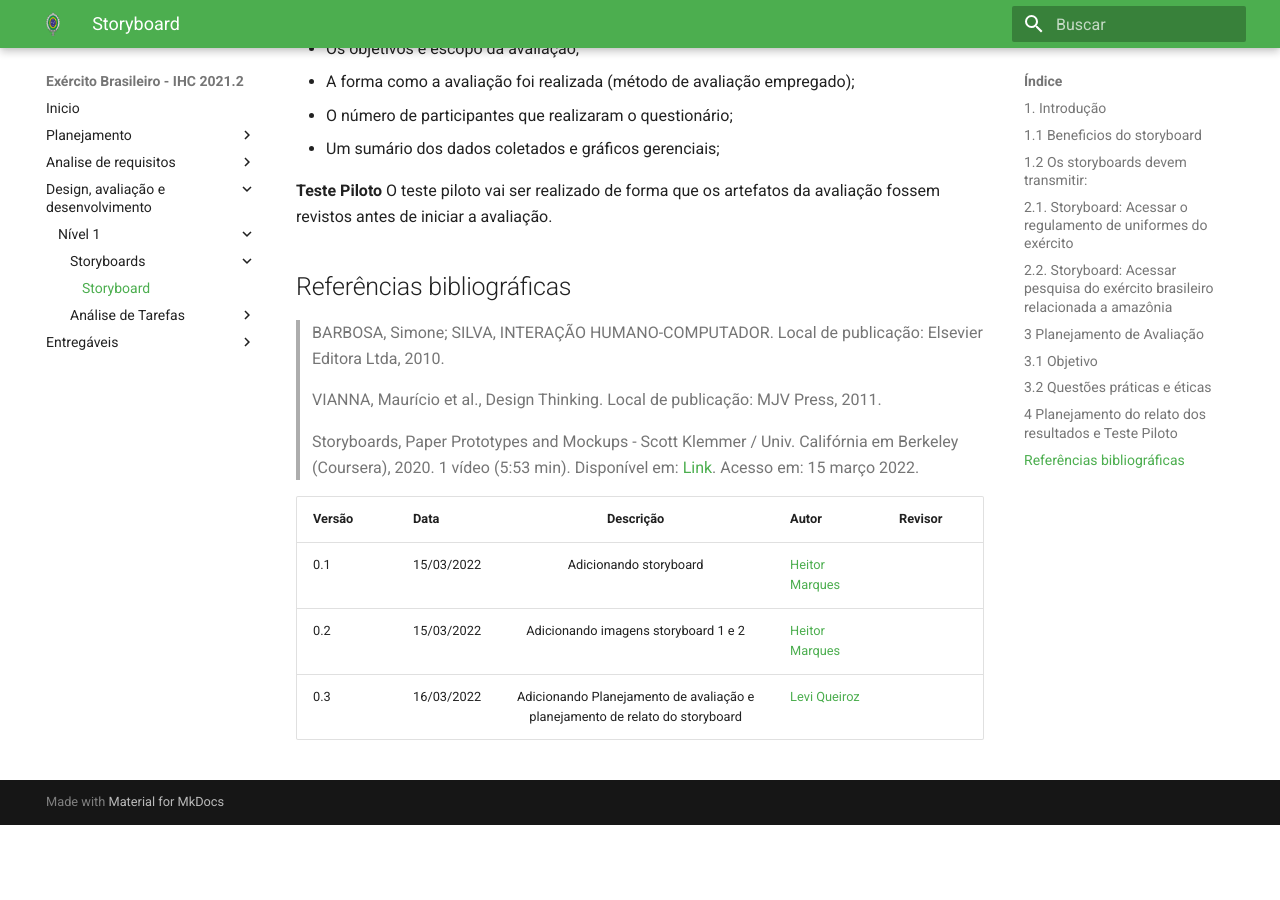
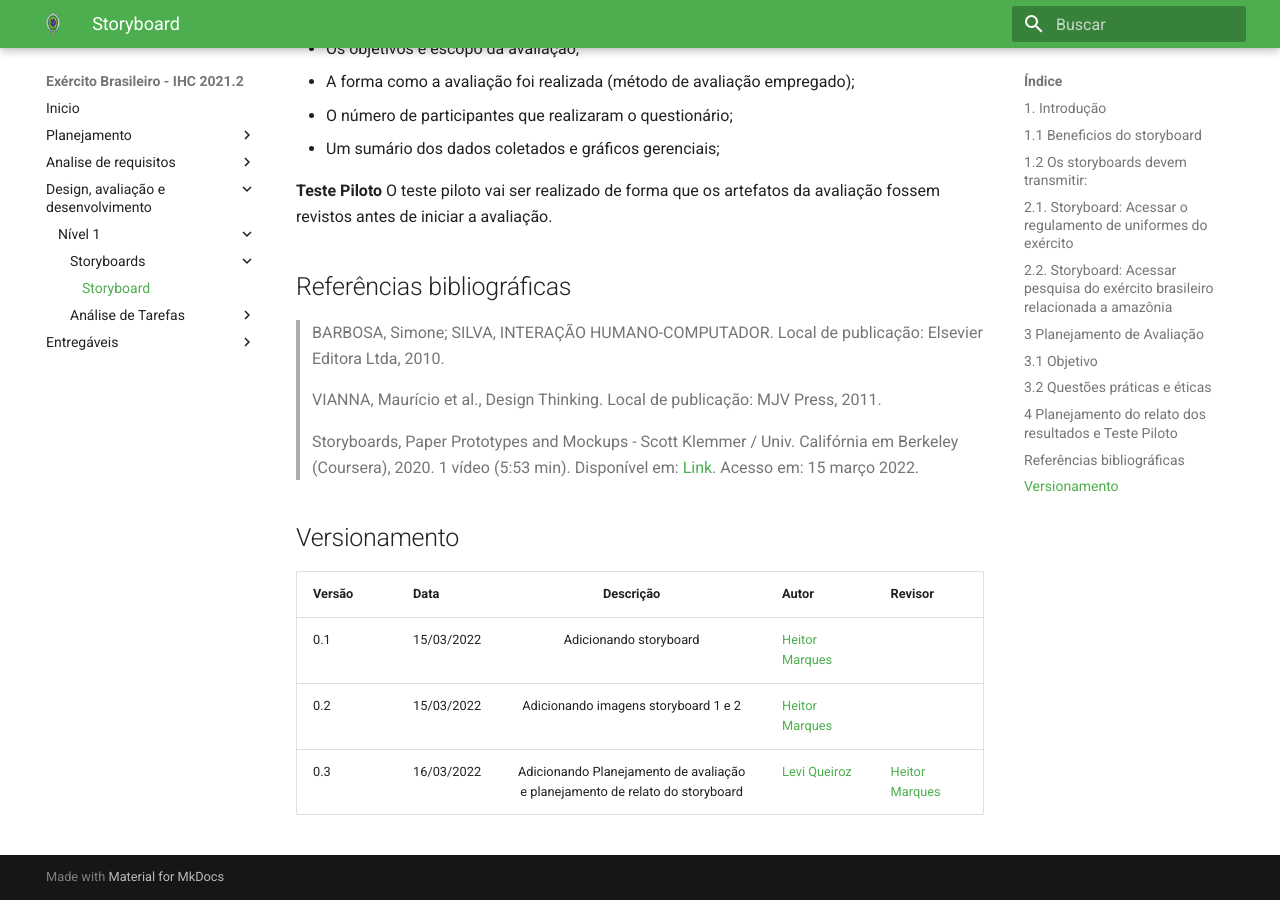
Before and after one commit to heitormsb/2021.2-Exercito-Brasileiro, an MkDocs documentation site: the page built from docs/Design_avaliacao_desenv/nivel1/storyboard.md, in a window 1280 px wide and 900 px high, scrolled down 4220 px. Built offline with MkDocs 1.6.1 and Material for MkDocs 9.7.7, drawn with Linux system fonts in a browser that asks for light colours; before the commit the page ends 5045 px from its top, so only the background shows below that.

Commit message:
revisão planejamento de relato sotoryboard

```diff
--- a/docs/Design_avaliacao_desenv/nivel1/storyboard.md
+++ b/docs/Design_avaliacao_desenv/nivel1/storyboard.md
@@ -101,9 +101,9 @@ O teste piloto vai ser realizado de forma que os artefatos da avaliação fossem
 
 > Storyboards, Paper Prototypes and Mockups - Scott Klemmer / Univ. Califórnia em Berkeley (Coursera), 2020. 1 vídeo (5:53 min). Disponível em: [Link](https://www.youtube.com/watch?v=h2H3oIQtddU). Acesso em: 15 março 2022.
 
-
+## Versionamento
 |Versão|Data|Descrição|Autor|Revisor|
 |------|----|:---------:|-----|-----|
 |0.1|15/03/2022|Adicionando storyboard|[Heitor Marques](github.com/heitormsb)||
 |0.2|15/03/2022|Adicionando imagens storyboard 1 e 2|[Heitor Marques](github.com/heitormsb)||
-|0.3|16/03/2022|Adicionando Planejamento de avaliação e planejamento de relato do storyboard|[Levi Queiroz](github.com/LeviQ27)||
+|0.3|16/03/2022|Adicionando Planejamento de avaliação e planejamento de relato do storyboard|[Levi Queiroz](github.com/LeviQ27)|[Heitor Marques](github.com/heitormsb)|
```
